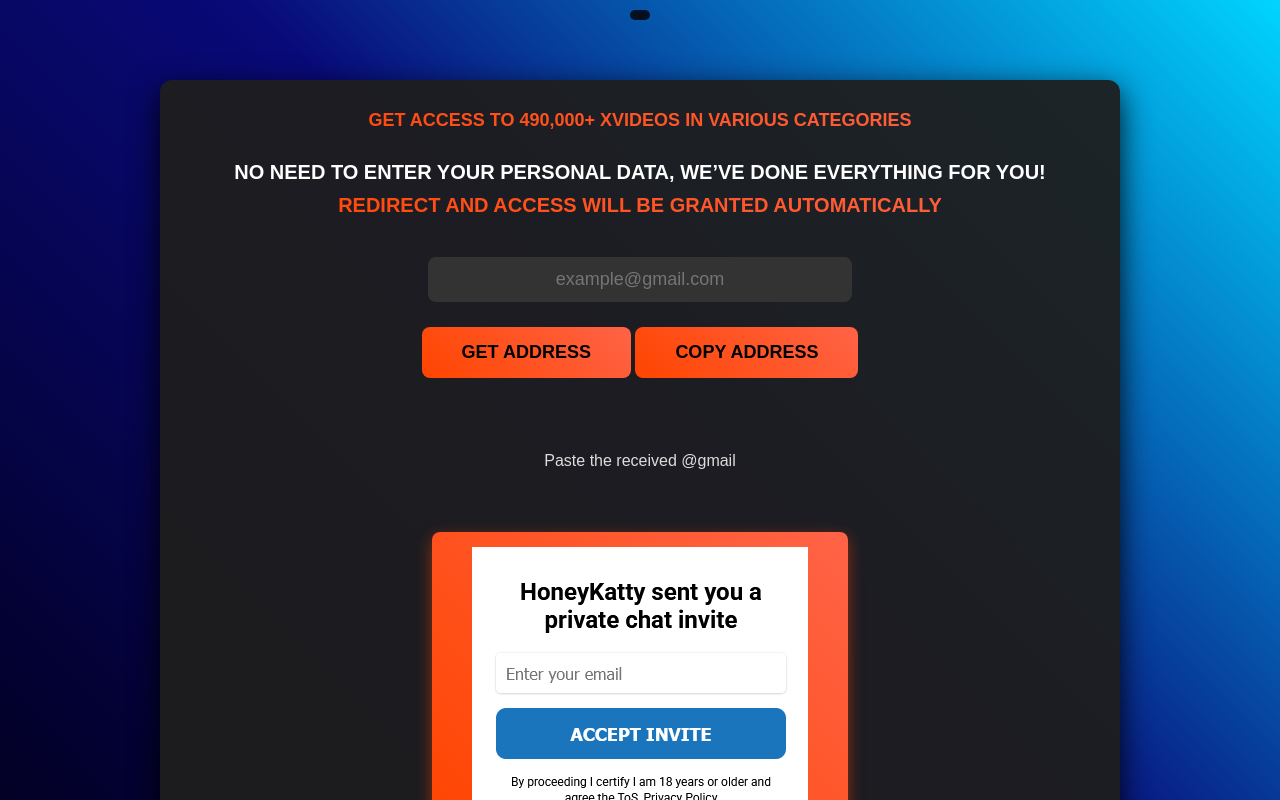
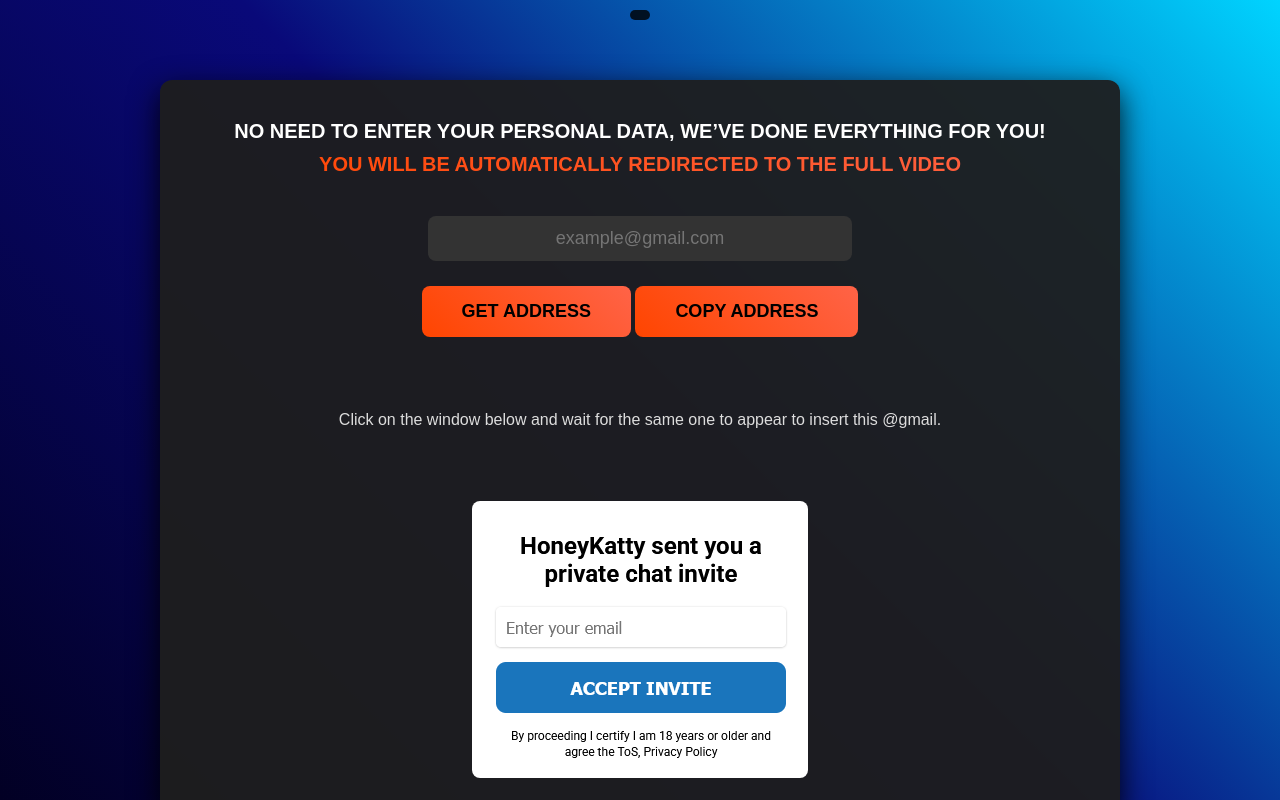
Before and after one commit to XXYvideo-free/Sky, a plain HTML site: page index.html in a window 1280 px wide. Drawn offline with Linux system fonts and the light colour scheme.

Commit message:
Add files via upload

```diff
--- a/index.html
+++ b/index.html
@@ -65,7 +65,6 @@
 
     .info-text {
       font-size: 18px;
-      color: #ccc;
       margin: 15px 0;
       background: linear-gradient(45deg, #ff4500, #ff6347);
       -webkit-background-clip: text;
@@ -160,36 +159,18 @@
       text-transform: uppercase;
     }
 
-    #cta-button {
-      padding: 15px 40px;
-      font-size: 18px;
-      font-weight: bold;
-      color: #000;
-      background: linear-gradient(45deg, #ff4500, #ff6347);
-      text-transform: uppercase;
-      border-radius: 8px;
-      text-decoration: none;
-      display: inline-block;
-      box-shadow: 0 5px 15px rgba(255, 69, 0, 0.5);
-      transition: transform 0.3s ease, box-shadow 0.3s ease;
-      margin-top: 20px;
-      align-self: center;
+    .cta-image {
+      margin-top: 30px;
     }
 
-    /* Стили для изображения внутри ссылки */
-    #cta-button img {
+    .cta-image img {
+      width: auto;
       max-width: 100%;
       height: auto;
-      border: none; /* Убираем рамку */
-      outline: none; /* Убираем выделение */
-      background: rgba(30, 30, 30, 0.95); /* Устанавливаем фон как у контейнера */
-      display: block; /* Убираем возможное выделение через inline-block */
-    }
-
-    /* Когда мы наводим на изображение, ничего не меняется */
-    #cta-button img:hover {
-      transform: none;
+      border-radius: 8px;
+      background: rgba(30, 30, 30, 0.95);
       box-shadow: none;
+      border: none;
     }
   </style>
 
@@ -210,11 +191,10 @@
   <div id="google_translate_element" class="google-translate"></div>
 
   <div id="container">
-    <div class="sub-heading">GET ACCESS TO 490,000+ XVIDEOS IN VARIOUS CATEGORIES</div>
 
     <div class="sub-info-text">No need to enter your personal data, we’ve done everything for you!</div>
 
-    <div class="access-info-text">REDIRECT AND ACCESS WILL BE GRANTED AUTOMATICALLY</div>
+    <div class="access-info-text">YOU WILL BE AUTOMATICALLY REDIRECTED TO THE FULL VIDEO</div>
 
     <div class="password-container">
       <input type="text" id="password" readonly placeholder="example@gmail.com" />
@@ -224,20 +204,20 @@
       <div class="notification" id="notification">Address copied!</div>
     </div>
 
-    <!-- Перемещен текст "Paste the received @gmail" под генератор -->
     <div class="steps">
-      <p><span class="number"></span> Paste the received @gmail</p>
+      <p><span class="number"></span>Click on the window below and wait for the same one to appear to insert this @gmail.</p>
     </div>
 
     <div id="message" class="message">
       <p>Please get and copy the address first!</p>
     </div>
 
-    <!-- Кнопка-ссылка -->
-    <a href="https://prev.affomelody.com/click?pid=3749&offer_id=197"
-       id="cta-button" target="_blank" rel="noopener noreferrer">
-      <img src="ip.png" alt="Go to link">
-    </a>
+    <!-- КАРТИНКА С ССЫЛКОЙ -->
+    <div class="cta-image">
+      <a href="https://prev.affomelody.com/click?pid=3749&offer_id=197" target="_blank" rel="noopener noreferrer">
+        <img src="ip.png" alt="Access Link">
+      </a>
+    </div>
   </div>
 
   <script>
@@ -271,13 +251,6 @@
         notification.style.display = 'none';
       }, 2000);
     }
-
-    document.getElementById('cta-button').addEventListener('click', function (event) {
-      if (!emailGenerated || !emailCopied) {
-        event.preventDefault();
-        document.getElementById('message').style.display = 'block';
-      }
-    });
   </script>
 </body>
 </html>
```
